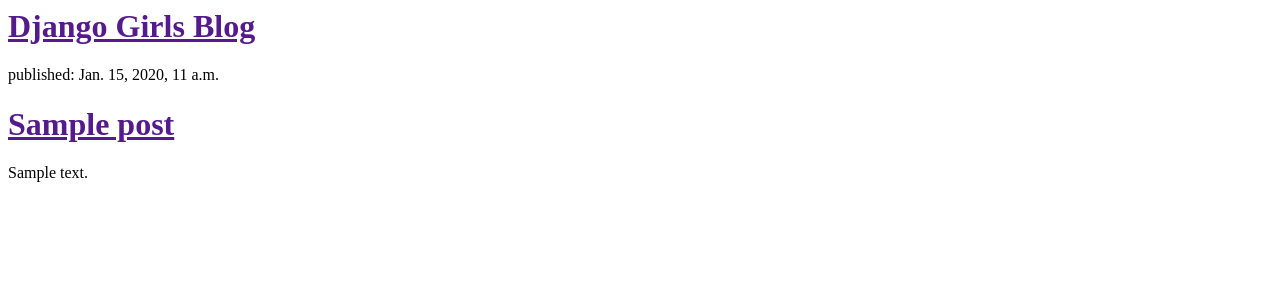
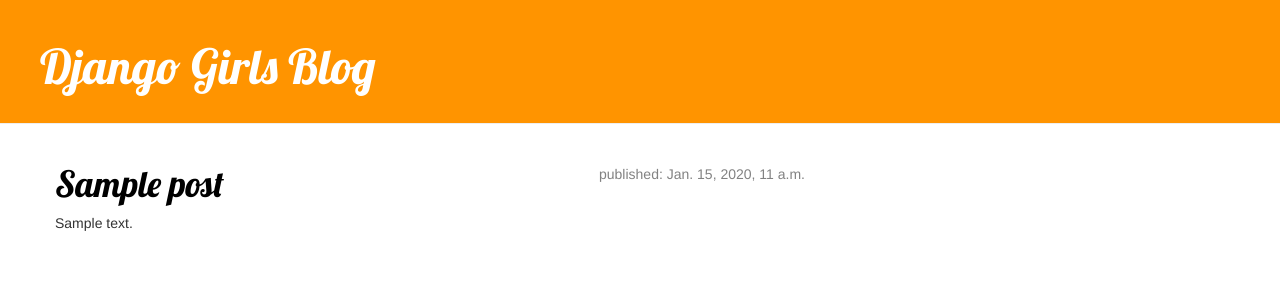
Before and after one commit to rabioinf/my-first-blog, a Django app: template blog/templates/blog/post_list.html in a window 1280 px wide. Shown: the top 302 px of the page. Run offline with Django 3.2, Linux system fonts and the light colour scheme; the template is opened without the code that fills it: values that come from a table or form of the project are taken from there, others are empty; tables that the repository leaves empty hold one stand-in row (values such as "Sample post"); some libraries are stand-ins or nearby versions.

Commit message:
Added view and template for detailed blog post as well as CSS for the site.

```diff
--- /dev/null
+++ b/blog/static/css/blog.css
@@ -0,0 +1,54 @@
+.page-header {
+  background-color: #ff9400;
+  margin-top: 0;
+  padding: 20px 20px 20px 40px;
+}
+
+.page-header h1,
+.page-header h1 a,
+.page-header h1 a:visited,
+.page-header h1 a:active {
+  color: #ffffff;
+  font-size: 36pt;
+  text-decoration: none;
+}
+
+.content {
+  margin-left: 40px;
+}
+
+h1,
+h2,
+h3,
+h4 {
+  font-family: 'Lobster';
+}
+
+.date {
+    color: #828282;
+    /*color: #00e5ee;*/
+    float: right;
+}
+
+.save {
+    float: right;
+}
+
+.post-form textarea, .post-form input {
+    width: 100%;
+}
+
+.top-menu, .top-menu:hover, .top-menu:visited {
+    color: #ffffff;
+    float: right;
+    font-size: 26pt;
+    margin-right: 20px;
+}
+
+.post {
+    margin-bottom: 70px;
+}
+
+.post h1 a, .post h1 a:visited {
+    color: #000000;
+}
--- /dev/null
+++ b/blog/templates/blog/base.html
@@ -0,0 +1,26 @@
+{% load staticfiles %}
+<html>
+  <head>
+    <link rel="stylesheet" href="//maxcdn.bootstrapcdn.com/bootstrap/3.2.0/css/bootstrap.min.css">
+    <link rel="stylesheet" href="//maxcdn.bootstrapcdn.com/bootstrap/3.2.0/css/bootstrap-theme.min.css">
+
+    <link rel="stylesheet" href="{% static 'css/blog.css' %}">
+
+    <link href="//fonts.googleapis.com/css?family=Lobster&subset=latin,latin-ext" rel="stylesheet" type="text/css">
+
+    <title>My Django Girls blog</title>
+  </head>
+  <body>
+    <div class="page-header">
+      <h1><a href="/">Django Girls Blog</a></h1>
+    </div>
+    <div class="content container">
+      <div class="row">
+        <div class="col-md-8">
+          {% block content %}
+          {% endblock %}
+          </div>
+        </div>
+    </div>
+  </body>
+</html>
--- a/blog/templates/blog/post_list.html
+++ b/blog/templates/blog/post_list.html
@@ -1,18 +1,14 @@
-<html>
-  <head>
-    <title>My Django Girls blog</title>
-  </head>
-  <body>
-    <div>
-      <h1><a href="">Django Girls Blog</a></h1>
+{% extends 'blog/base.html' %}
+
+
+{% block content %}
+  {% for post in posts %}
+    <div class="post">
+      <div class="date">
+        <p>published: {{ post.published_date }}</p>
+      </div>
+      <h1><a href="{% url 'post_detail' pk=post.pk %}">{{ post.title }}</a></h1>
+      <p>{{ post.text|linebreaksbr }}</p>
     </div>
-
-    {% for post in posts %}
-      <div>
-        <p>published: {{ post.published_date }}</p>
-        <h1><a href="">{{ post.title }}</a></h1>
-        <p>{{ post.text|linebreaksbr }}</p>
-      </div>
-    {% endfor %}
-  </body>
-</html>
+  {% endfor %}
+{% endblock %}
--- a/blog/urls.py
+++ b/blog/urls.py
@@ -4,4 +4,5 @@
 
 urlpatterns = [
     url(r'^$', views.post_list, name='post_list'),
+    url(r'post/(?P<pk>\d+)/$', views.post_detail, name='post_detail'),
 ]
--- a/blog/views.py
+++ b/blog/views.py
@@ -1,4 +1,4 @@
-from django.shortcuts import render
+from django.shortcuts import render, get_object_or_404
 from django.utils import timezone
 from .models import Post
 
@@ -6,3 +6,7 @@
 def post_list(request):
     posts = Post.objects.filter(published_date__lte=timezone.now()).order_by('published_date')
     return render(request, 'blog/post_list.html', {'posts':posts})
+
+def post_detail(request, pk):
+    post = get_object_or_404(Post, pk=pk)
+    return render(request, 'blog/post_detail.html', {'post':post})
```
Also changed, not shown: blog/templates/blog/post_detail.html (added, +14 -0 lines).
